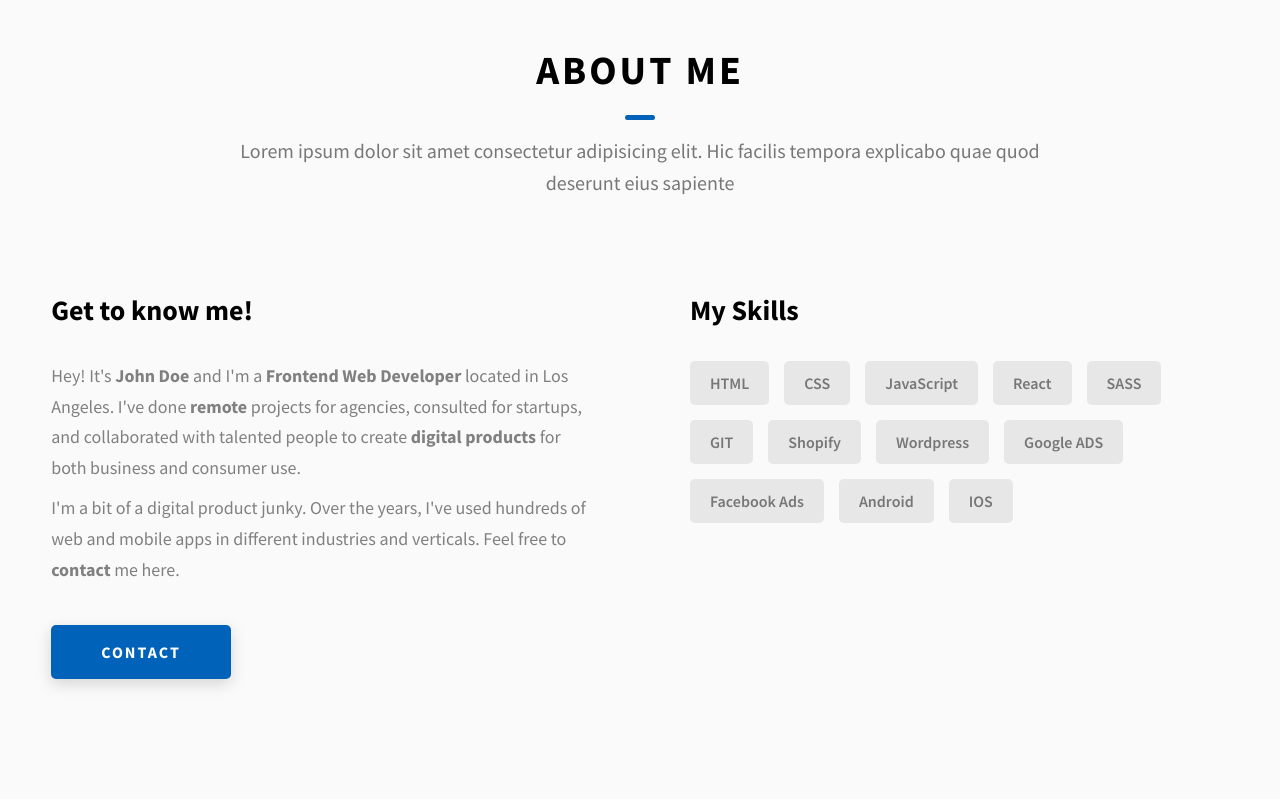
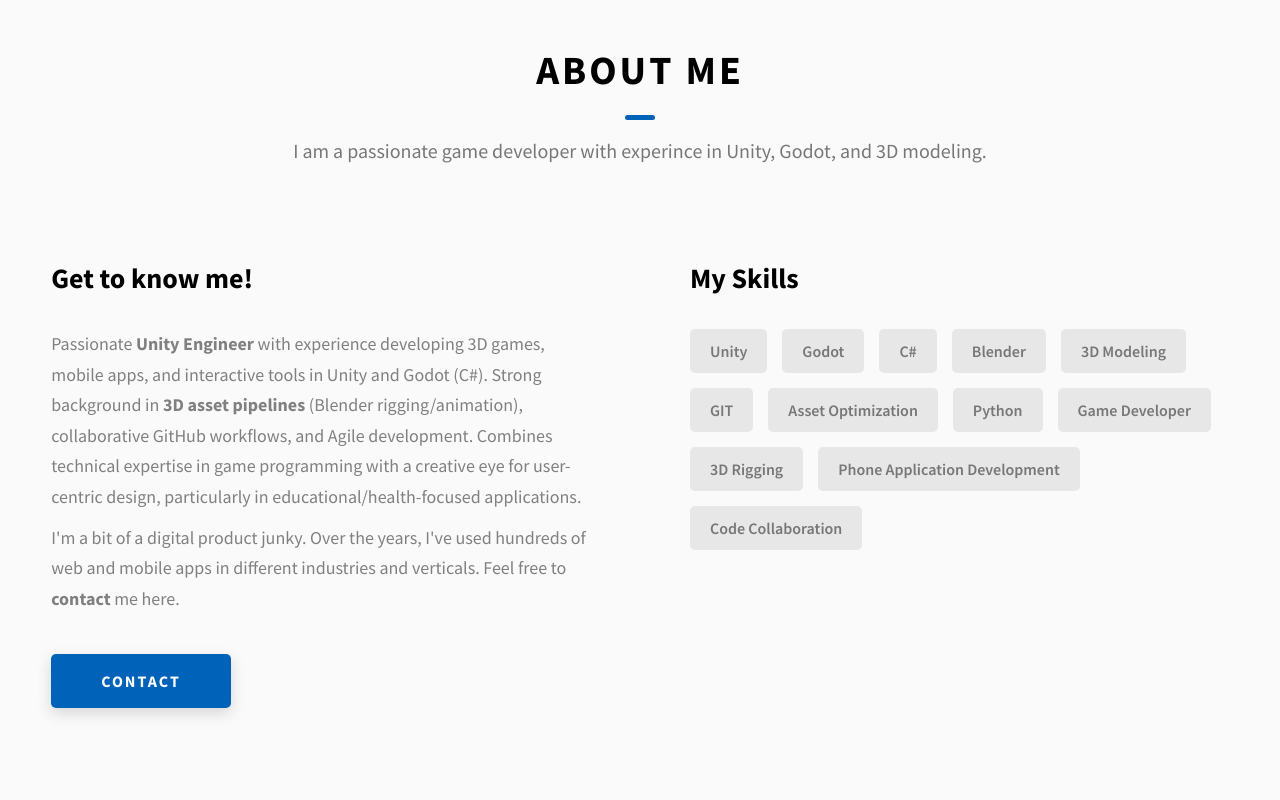
Before and after one commit to GodsaiDigDug/PersonalPortfolio, a website: page index.html in a window 1280 px wide. Shown: the part 880-1680 px from the top of the page. Drawn offline with Linux system fonts and the light colour scheme.

Commit message:
Update index.html

```diff
--- a/index.html
+++ b/index.html
@@ -22,12 +22,12 @@
         <div class="header__logo-container">
           <div class="header__logo-img-cont">
             <img
-              src="./assets/png/john-doe.png"
+              src="./assets/png/ProprioProfileLogo.png"
               alt="Ram Maheshwari Logo Image"
               class="header__logo-img"
             />
           </div>
-          <span class="header__logo-sub">John Doe</span>
+          <span class="header__logo-sub">Callen</span>
         </div>
         <div class="header__main">
           <ul class="header__links">
@@ -84,12 +84,10 @@
     </header>
     <section class="home-hero">
       <div class="home-hero__content">
-        <h1 class="heading-primary">Hey, My name is John Doe</h1>
+        <h1 class="heading-primary">Hello and welcome to my portfolio</h1>
         <div class="home-hero__info">
           <p class="text-primary">
-            Lorem ipsum dolor sit amet consectetur adipisicing elit. Hic facilis
-            tempora explicabo quae quod deserunt eius sapiente solutions for
-            complex problems
+            Welcome to my game developer portfolio!
           </p>
         </div>
         <div class="home-hero__cta">
@@ -107,7 +105,7 @@
           </a>
         </div>
         <div class="home-hero__social">
-          <a href="#" class="home-hero__social-icon-link">
+          <a href="https://github.com/GodsaiDigDug" class="home-hero__social-icon-link">
             <img
               src="./assets/png/github-ico.png"
               alt="icon"
@@ -155,8 +153,7 @@
         <h2 class="heading heading-sec heading-sec__mb-med">
           <span class="heading-sec__main">About Me</span>
           <span class="heading-sec__sub">
-            Lorem ipsum dolor sit amet consectetur adipisicing elit. Hic facilis
-            tempora explicabo quae quod deserunt eius sapiente
+            I am a passionate game developer with experince in Unity, Godot, and 3D modeling.
           </span>
         </h2>
         <div class="about__content">
@@ -164,15 +161,10 @@
             <h3 class="about__content-title">Get to know me!</h3>
             <div class="about__content-details">
               <p class="about__content-details-para">
-                Hey! It's
-                <strong>John Doe</strong>
-                and I'm a <strong> Frontend Web Developer </strong> located in
-                Los Angeles. I've done
-                <strong> remote </strong>
-                projects for agencies, consulted for startups, and collaborated
-                with talented people to create
-                <strong>digital products </strong>
-                for both business and consumer use.
+                Passionate <strong>Unity Engineer</strong> with experience developing 3D games, mobile apps,
+                and interactive tools in Unity and Godot (C#). Strong background in <strong>3D asset pipelines</strong> (Blender rigging/animation),
+                collaborative GitHub workflows, and Agile development. Combines technical expertise
+                in game programming with a creative eye for user-centric design, particularly in educational/health-focused applications.
               </p>
               <p class="about__content-details-para">
                 I'm a bit of a digital product junky. Over the years, I've used
@@ -188,18 +180,18 @@
           <div class="about__content-skills">
             <h3 class="about__content-title">My Skills</h3>
             <div class="skills">
-              <div class="skills__skill">HTML</div>
-              <div class="skills__skill">CSS</div>
-              <div class="skills__skill">JavaScript</div>
-              <div class="skills__skill">React</div>
-              <div class="skills__skill">SASS</div>
+              <div class="skills__skill">Unity</div>
+              <div class="skills__skill">Godot</div>
+              <div class="skills__skill">C#</div>
+              <div class="skills__skill">Blender</div>
+              <div class="skills__skill">3D Modeling</div>
               <div class="skills__skill">GIT</div>
-              <div class="skills__skill">Shopify</div>
-              <div class="skills__skill">Wordpress</div>
-              <div class="skills__skill">Google ADS</div>
-              <div class="skills__skill">Facebook Ads</div>
-              <div class="skills__skill">Android</div>
-              <div class="skills__skill">IOS</div>
+              <div class="skills__skill">Asset Optimization</div>
+              <div class="skills__skill">Python</div>
+              <div class="skills__skill">Game Developer</div>
+              <div class="skills__skill">3D Rigging</div>
+              <div class="skills__skill">Phone Application Development</div>
+              <div class="skills__skill">Code Collaboration</div>
             </div>
           </div>
         </div>
```
